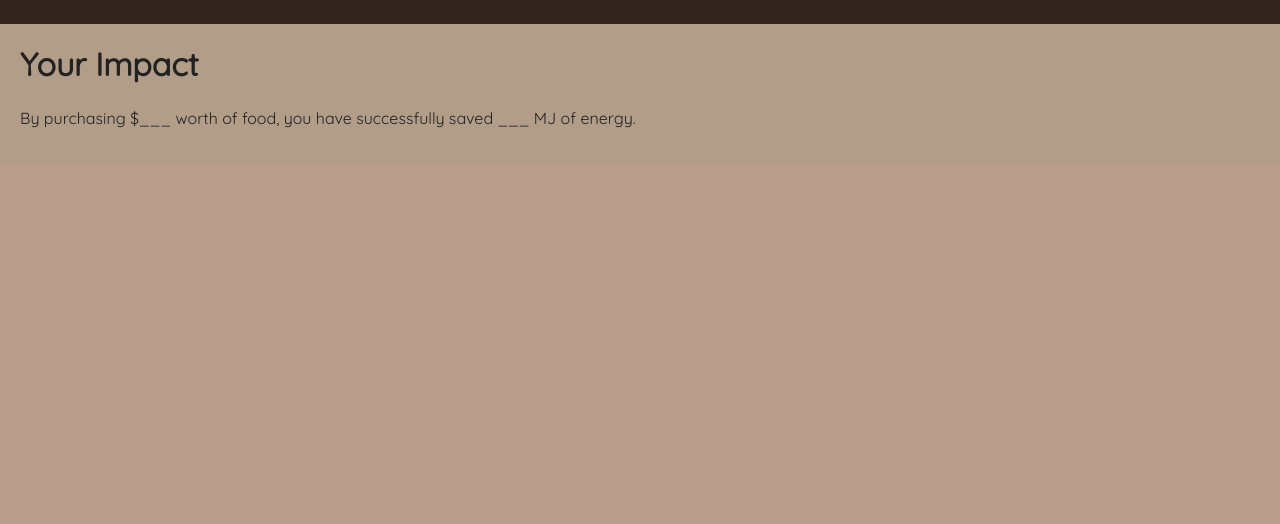
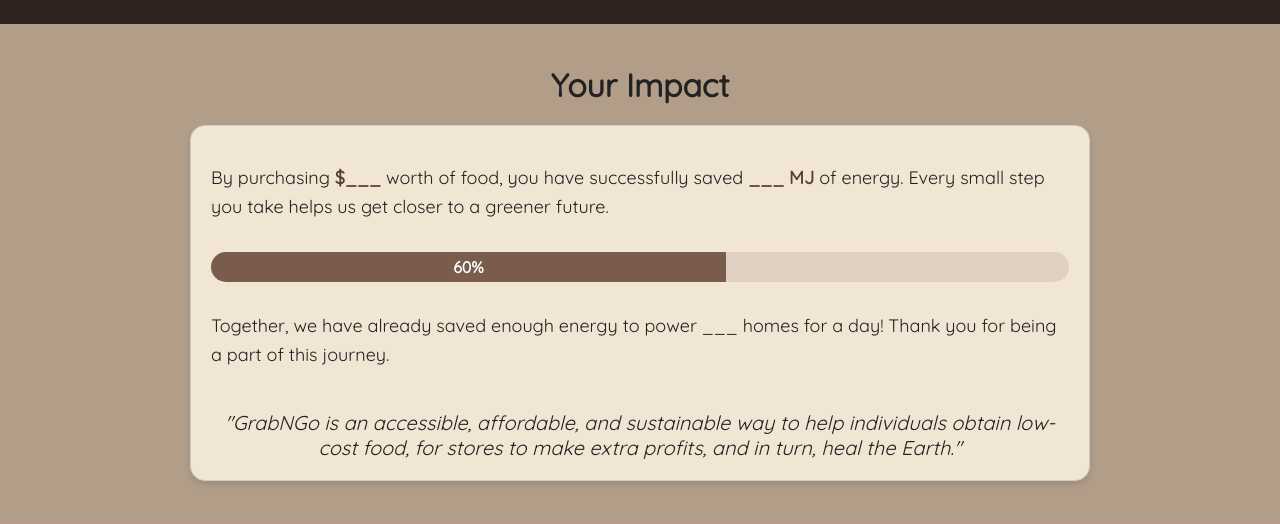
Before and after one commit to moonleaf1/Hack_Cupertino_2025, a plain HTML site: page stats.html in a window 1280 px wide. Shown: the part 80-604 px from the top of the page. Drawn offline with Linux system fonts and the light colour scheme.

Commit message:
final working

```diff
--- a/stats.html
+++ b/stats.html
@@ -15,21 +15,62 @@
 
         .content {
             padding: 20px;
-            max-width: none;
-            margin: 0;
+            max-width: 900px;
+            margin: 0 auto;
             text-align: left;
         }
 
-
         h1 {
-            margin: 0 0 24px 0;
-            font-size: 32px;
+            margin-bottom: 16px;
+            text-align: center;
         }
 
+        p {
+            font-size: 18px;
+            line-height: 1.6;
+        }
 
+        .highlight {
+            font-weight: bold;
+            color: #5a3e36;
+        }
 
+        .progress-container {
+            background-color: #e0d0c1;
+            border-radius: 25px;
+            width: 100%;
+            height: 30px;
+            margin: 30px 0;
+            overflow: hidden;
+        }
 
+        .progress-bar {
+            height: 100%;
+            width: 60%;
+            background-color: #7a5c4d;
+            text-align: center;
+            line-height: 30px;
+            color: white;
+            font-weight: bold;
+            transition: width 1s ease-in-out;
+        }
 
+        .mission {
+            margin-top: 40px;
+            font-size: 20px;
+            font-style: italic;
+            text-align: center;
+        }
+
+        .box {
+            background-color: #f1e6d4;
+            border-radius: 15px;
+            padding: 20px;
+            margin: 20px auto;
+            max-width: 1200px;
+            box-shadow: 0 4px 6px rgba(0, 0, 0, 0.1);
+            border: 1px solid #ccc;
+        }
     </style>
 </head>
 <body>
@@ -38,11 +79,19 @@
 
 <div class="content">
     <h1>Your Impact</h1>
-    <p>By purchasing $___ worth of food, you have successfully saved ___ MJ of energy.</p>
+    <div class="box">
+        <p>By purchasing <span class="highlight">$___</span> worth of food, you have successfully saved <span class="highlight">___ MJ</span> of energy. Every small step you take helps us get closer to a greener future.</p>
 
+        <div class="progress-container">
+            <div class="progress-bar" id="energyProgress">60%</div>
+        </div>
 
+        <p>Together, we have already saved enough energy to power ___ homes for a day! Thank you for being a part of this journey.</p>
 
-
+        <div class="mission">
+            "GrabNGo is an accessible, affordable, and sustainable way to help individuals obtain low-cost food, for stores to make extra profits, and in turn, heal the Earth."
+        </div>
+    </div>
 </div>
 
 <script>
@@ -51,6 +100,22 @@
       .then(data => {
         document.getElementById('header-placeholder').innerHTML = data;
       });
+
+    function animateProgressBar(targetPercentage) {
+        const progressBar = document.getElementById('energyProgress');
+        let width = 0;
+        const interval = setInterval(() => {
+            if (width >= targetPercentage) {
+                clearInterval(interval);
+            } else {
+                width++;
+                progressBar.style.width = width + '%';
+                progressBar.textContent = width + '%';
+            }
+        }, 20);
+    }
+
+    animateProgressBar(60);
 </script>
 
 </body>
```
Also changed, not shown: aboutUs.html (+6 -6 lines), browse.html (+5 -19 lines), cart.html (+3 -7 lines), deal-detail.html (+2 -12 lines), header.html (+0 -2 lines), index.html (+7 -2 lines).
